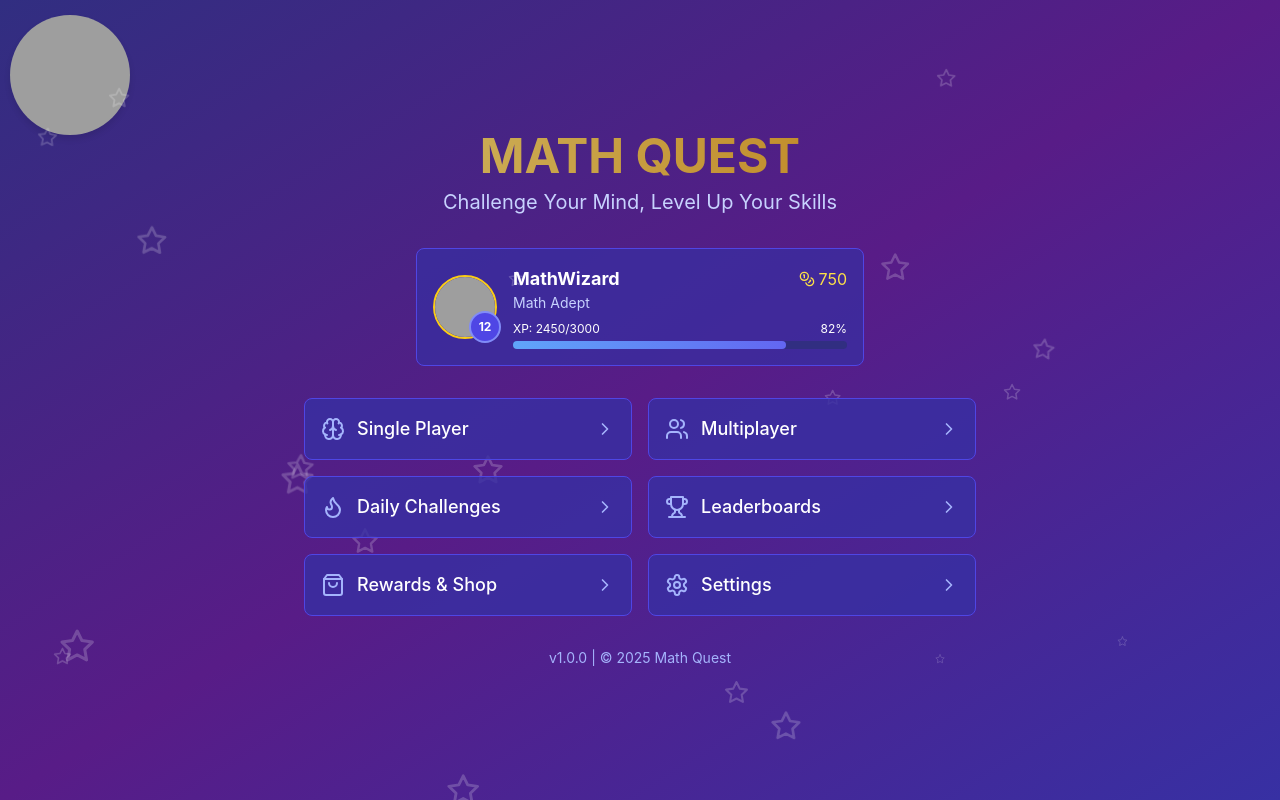
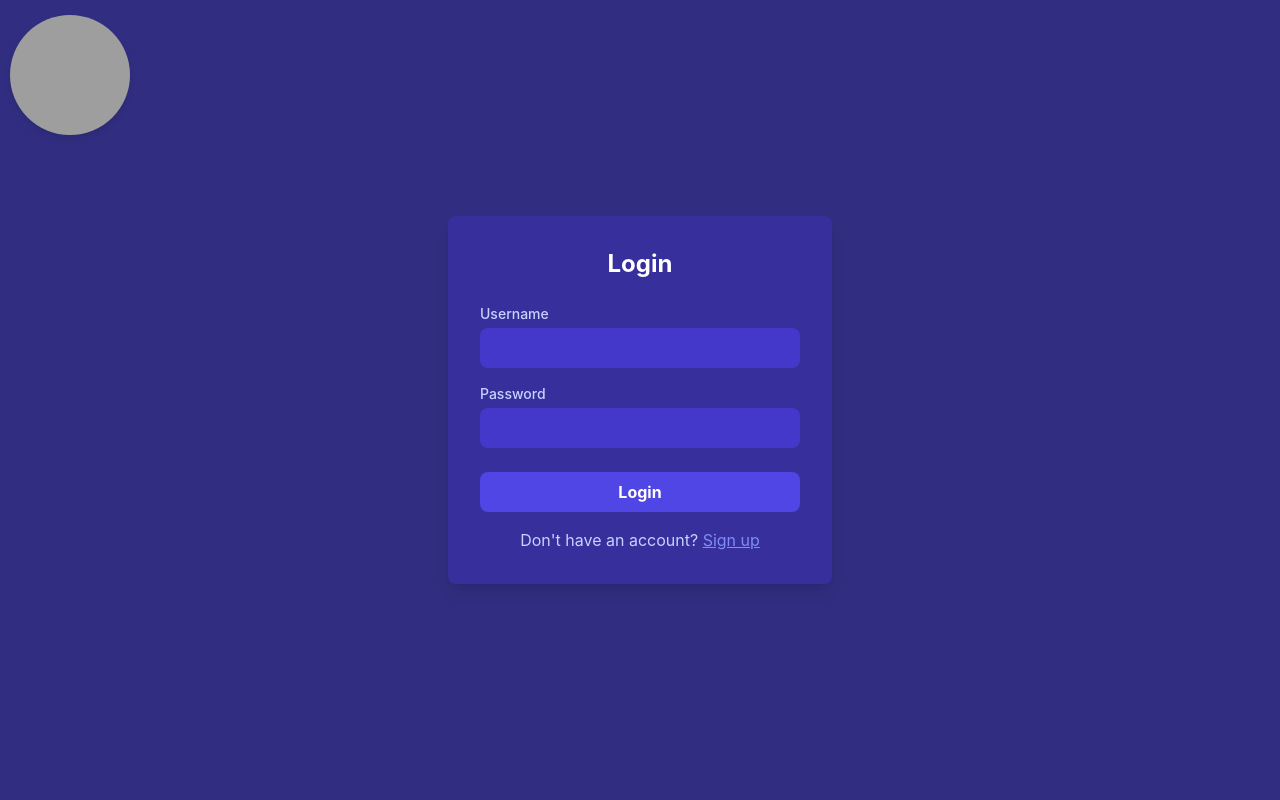
Before and after one commit to MonishRaman/Math-Quest-Realms-of-Knowledge-, a React (Vite) app: page / in a window 1280 px wide. Built offline with nearby package versions, Linux system fonts and the light colour scheme; grey boxes are pictures that could not be loaded.

Commit message:
Login and signup

```diff
--- a/src/App.tsx
+++ b/src/App.tsx
@@ -24,6 +24,8 @@ import DailyChallenges from './components/DailyChallenges';
 import Leaderboards from './components/Leaderboards';
 import RewardsShop from './components/RewardsShop';
 import SettingsPanel from './components/SettingsPanel';
+import Login from './components/Login'; // Import Login component
+import Signup from './components/Signup'; // Import Signup component
 
 // Game modes enum
 enum GameMode {
@@ -33,24 +35,38 @@ enum GameMode {
   DAILY_CHALLENGES = 'DAILY_CHALLENGES',
   LEADERBOARDS = 'LEADERBOARDS',
   REWARDS_SHOP = 'REWARDS_SHOP',
-  SETTINGS = 'SETTINGS'
+  SETTINGS = 'SETTINGS',
+  LOGIN = 'LOGIN', // Add Login mode
+  SIGNUP = 'SIGNUP' // Add Signup mode
 }
 
 function App() {
-  const [currentMode, setCurrentMode] = useState<GameMode>(GameMode.MAIN_MENU);
+  const [currentMode, setCurrentMode] = useState<GameMode>(GameMode.LOGIN); // Start with Login mode
   const [playerData, setPlayerData] = useState({
-    username: 'MathWizard',
-    level: 12,
-    xp: 2450,
-    totalXp: 3000,
-    rank: 'Math Adept',
-    coins: 750,
+    username: '', // Initially empty
+    level: 1,
+    xp: 0,
+    totalXp: 100,
+    rank: 'Beginner',
+    coins: 0,
     avatar: 'https://images.unsplash.com/photo-1535713875002-d1d0cf377fde?ixlib=rb-1.2.1&auto=format&fit=crop&w=100&q=80'
   });
 
   // Navigation handler
   const navigateTo = (mode: GameMode) => {
     setCurrentMode(mode);
+  };
+
+  // Handle login
+  const handleLogin = (username: string) => {
+    setPlayerData({ ...playerData, username }); // Update player data with username
+    navigateTo(GameMode.MAIN_MENU); // Navigate to main menu after login
+  };
+
+  // Handle signup
+  const handleSignup = (username: string) => {
+    setPlayerData({ ...playerData, username }); // Update player data with username
+    navigateTo(GameMode.MAIN_MENU); // Navigate to main menu after signup
   };
 
   // Render the current game mode
@@ -68,6 +84,10 @@ function App() {
         return <RewardsShop playerData={playerData} onBack={() => navigateTo(GameMode.MAIN_MENU)} />;
       case GameMode.SETTINGS:
         return <SettingsPanel onBack={() => navigateTo(GameMode.MAIN_MENU)} />;
+      case GameMode.LOGIN:
+        return <Login onLogin={handleLogin} onNavigateToSignup={() => navigateTo(GameMode.SIGNUP)} />;
+      case GameMode.SIGNUP:
+        return <Signup onSignup={handleSignup} onNavigateToLogin={() => navigateTo(GameMode.LOGIN)} />;
       default:
         return (
           <MainMenu
--- /dev/null
+++ b/src/components/Login.tsx
@@ -0,0 +1,61 @@
+import React, { useState } from 'react';
+
+const Login: React.FC<{
+  onLogin: (username: string) => void;
+  onNavigateToSignup: () => void;
+}> = ({ onLogin, onNavigateToSignup }) => {
+  const [username, setUsername] = useState('');
+  const [password, setPassword] = useState('');
+
+  const handleSubmit = (e: React.FormEvent) => {
+    e.preventDefault();
+    onLogin(username); // Pass the username to the parent component
+  };
+
+  return (
+    <div className="min-h-screen flex items-center justify-center bg-indigo-900">
+      <div className="bg-indigo-800 bg-opacity-80 p-8 rounded-lg shadow-lg w-96">
+        <h2 className="text-2xl font-bold mb-6 text-center text-white">Login</h2>
+        <form onSubmit={handleSubmit}>
+          <div className="mb-4">
+            <label className="block text-sm font-medium text-indigo-200">Username</label>
+            <input
+              type="text"
+              value={username}
+              onChange={(e) => setUsername(e.target.value)}
+              className="mt-1 p-2 w-full rounded-lg bg-indigo-700 text-white focus:outline-none focus:ring-2 focus:ring-indigo-500"
+              required
+            />
+          </div>
+          <div className="mb-6">
+            <label className="block text-sm font-medium text-indigo-200">Password</label>
+            <input
+              type="password"
+              value={password}
+              onChange={(e) => setPassword(e.target.value)}
+              className="mt-1 p-2 w-full rounded-lg bg-indigo-700 text-white focus:outline-none focus:ring-2 focus:ring-indigo-500"
+              required
+            />
+          </div>
+          <button
+            type="submit"
+            className="w-full bg-indigo-600 hover:bg-indigo-500 text-white font-bold py-2 px-4 rounded-lg transition-all transform hover:scale-105"
+          >
+            Login
+          </button>
+        </form>
+        <p className="mt-4 text-center text-indigo-200">
+          Don't have an account?{' '}
+          <button
+            onClick={onNavigateToSignup}
+            className="text-indigo-400 hover:text-indigo-300 underline"
+          >
+            Sign up
+          </button>
+        </p>
+      </div>
+    </div>
+  );
+};
+
+export default Login;
--- /dev/null
+++ b/src/components/Signup.tsx
@@ -0,0 +1,76 @@
+import React, { useState } from 'react';
+
+const Signup: React.FC<{
+  onSignup: (username: string) => void;
+  onNavigateToLogin: () => void;
+}> = ({ onSignup, onNavigateToLogin }) => {
+  const [username, setUsername] = useState('');
+  const [password, setPassword] = useState('');
+  const [confirmPassword, setConfirmPassword] = useState('');
+
+  const handleSubmit = (e: React.FormEvent) => {
+    e.preventDefault();
+    if (password !== confirmPassword) {
+      alert("Passwords do not match!");
+      return;
+    }
+    onSignup(username); // Pass the username to the parent component
+  };
+
+  return (
+    <div className="min-h-screen flex items-center justify-center bg-indigo-900">
+      <div className="bg-indigo-800 bg-opacity-80 p-8 rounded-lg shadow-lg w-96">
+        <h2 className="text-2xl font-bold mb-6 text-center text-white">Sign Up</h2>
+        <form onSubmit={handleSubmit}>
+          <div className="mb-4">
+            <label className="block text-sm font-medium text-indigo-200">Username</label>
+            <input
+              type="text"
+              value={username}
+              onChange={(e) => setUsername(e.target.value)}
+              className="mt-1 p-2 w-full rounded-lg bg-indigo-700 text-white focus:outline-none focus:ring-2 focus:ring-indigo-500"
+              required
+            />
+          </div>
+          <div className="mb-4">
+            <label className="block text-sm font-medium text-indigo-200">Password</label>
+            <input
+              type="password"
+              value={password}
+              onChange={(e) => setPassword(e.target.value)}
+              className="mt-1 p-2 w-full rounded-lg bg-indigo-700 text-white focus:outline-none focus:ring-2 focus:ring-indigo-500"
+              required
+            />
+          </div>
+          <div className="mb-6">
+            <label className="block text-sm font-medium text-indigo-200">Confirm Password</label>
+            <input
+              type="password"
+              value={confirmPassword}
+              onChange={(e) => setConfirmPassword(e.target.value)}
+              className="mt-1 p-2 w-full rounded-lg bg-indigo-700 text-white focus:outline-none focus:ring-2 focus:ring-indigo-500"
+              required
+            />
+          </div>
+          <button
+            type="submit"
+            className="w-full bg-indigo-600 hover:bg-indigo-500 text-white font-bold py-2 px-4 rounded-lg transition-all transform hover:scale-105"
+          >
+            Sign Up
+          </button>
+        </form>
+        <p className="mt-4 text-center text-indigo-200">
+          Already have an account?{' '}
+          <button
+            onClick={onNavigateToLogin}
+            className="text-indigo-400 hover:text-indigo-300 underline"
+          >
+            Login
+          </button>
+        </p>
+      </div>
+    </div>
+  );
+};
+
+export default Signup;
```
